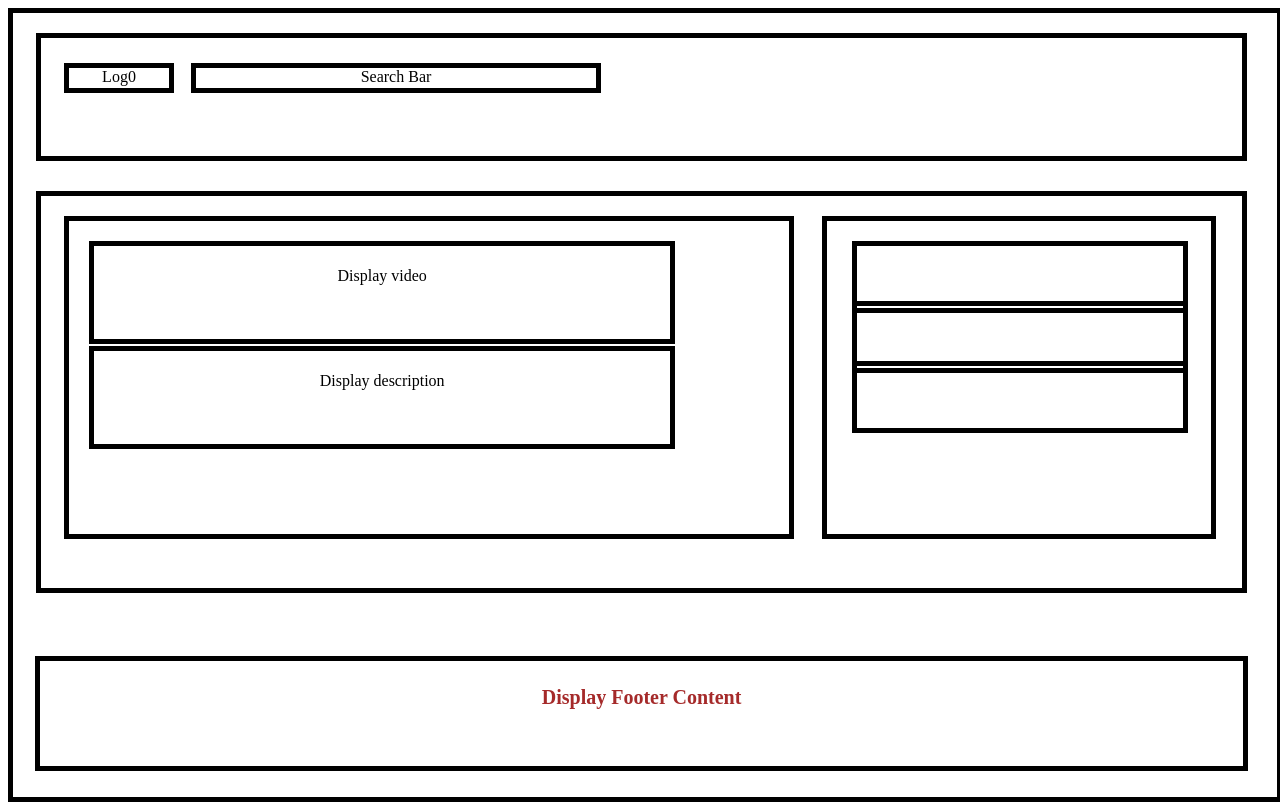
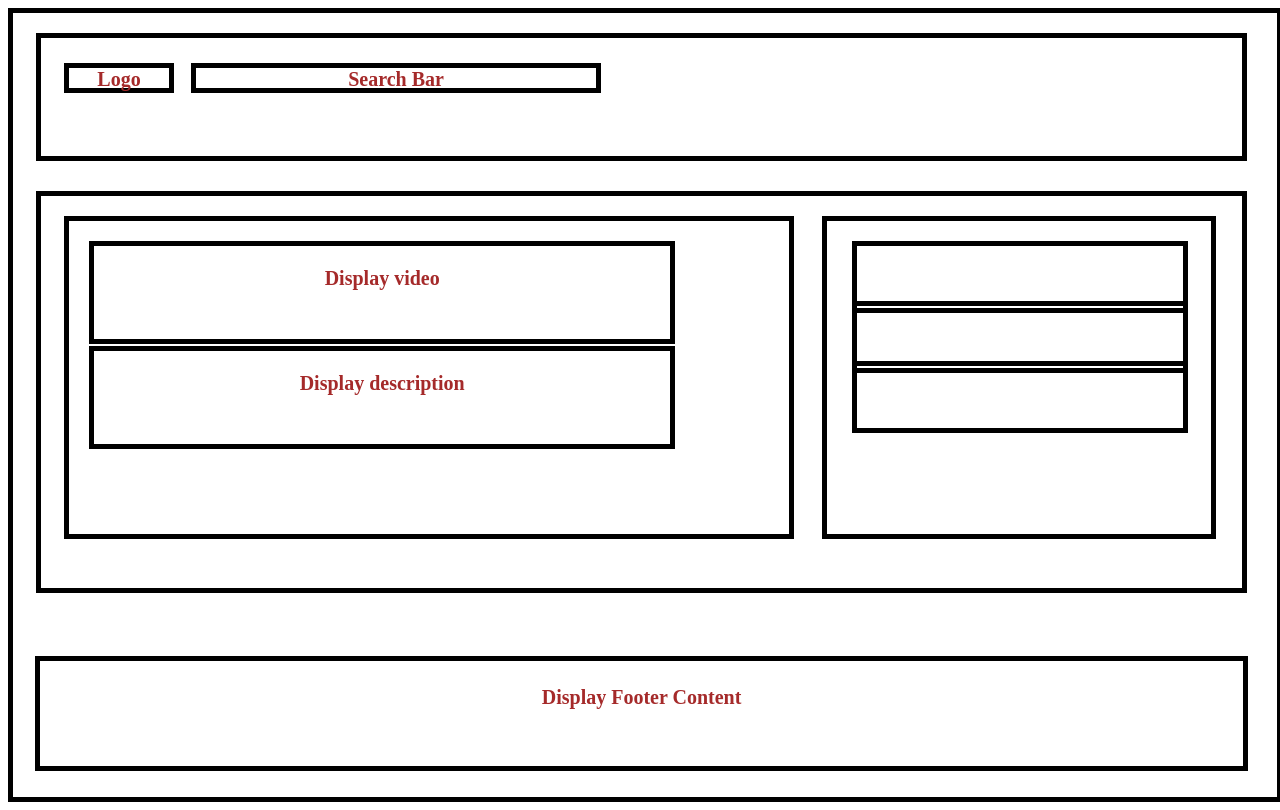
Before and after one commit to dprogrammar8144/websitelayout, a plain HTML site: page index.html in a window 1280 px wide. Drawn offline with Linux system fonts and the light colour scheme.

Commit message:
Add files via upload

```diff
--- a/index.html
+++ b/index.html
@@ -5,11 +5,16 @@
     <meta name="viewport" content="width=device-width, initial-scale=1.0">
     <title>Web Layout</title>
     <link rel="stylesheet" href="styles.css">
+    <style>
+        @media (min-width: 319px) and (max-width: 480px) {
+
+        }
+    </style>
 </head>
 <body>
   <div class="parent">
     <div class="header">
-        <div class="logo">Log0</div>
+        <div class="logo">Logo</div>
         <div class="searchbar">Search Bar</div>
     </div>
     <div class="parentsection">
--- a/styles.css
+++ b/styles.css
@@ -28,6 +28,9 @@
     left: 23px;
     top: 25px;
     text-align: center;
+    font-size: 20px;
+    color: brown;
+    font-weight: 700;
 }
 .searchbar {
     border: 5px solid black;
@@ -37,6 +40,9 @@
     left: 150px;
     top: 25px;
     text-align: center;
+    font-size: 20px;
+    color: brown;
+    font-weight: 700;
 }
 .parentsection {
     border: 5px solid black;
@@ -71,6 +77,9 @@
     top: 20px;
     text-align: center;
     padding-top: 3%;
+    font-size: 20px;
+    color: brown;
+    font-weight: 700;
 }
 .displaydescription {
     border: 5px solid black;
@@ -81,6 +90,9 @@
     top: 125px;
     text-align: center;
     padding-top: 3%;
+    font-size: 20px;
+    color: brown;
+    font-weight: 700;
 }
 .asidearticle1 {
     border: 5px solid black;
```
